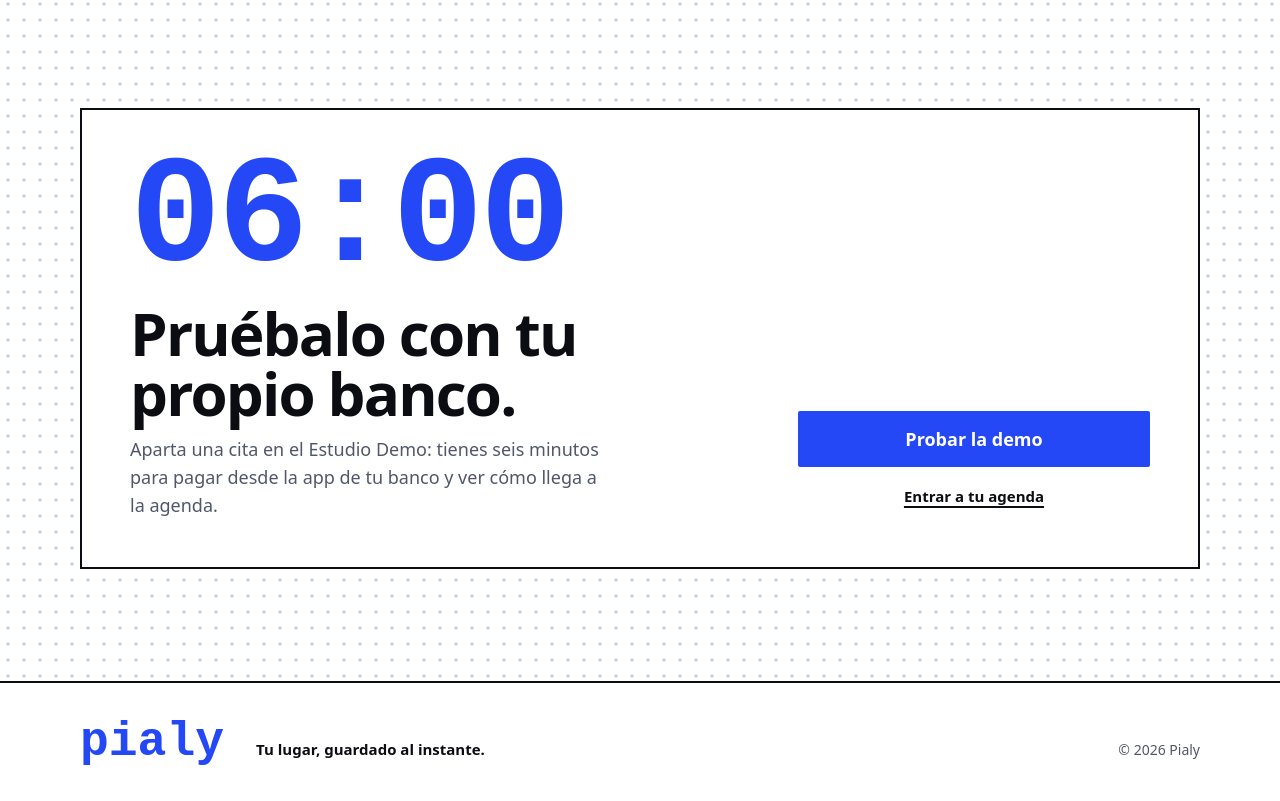
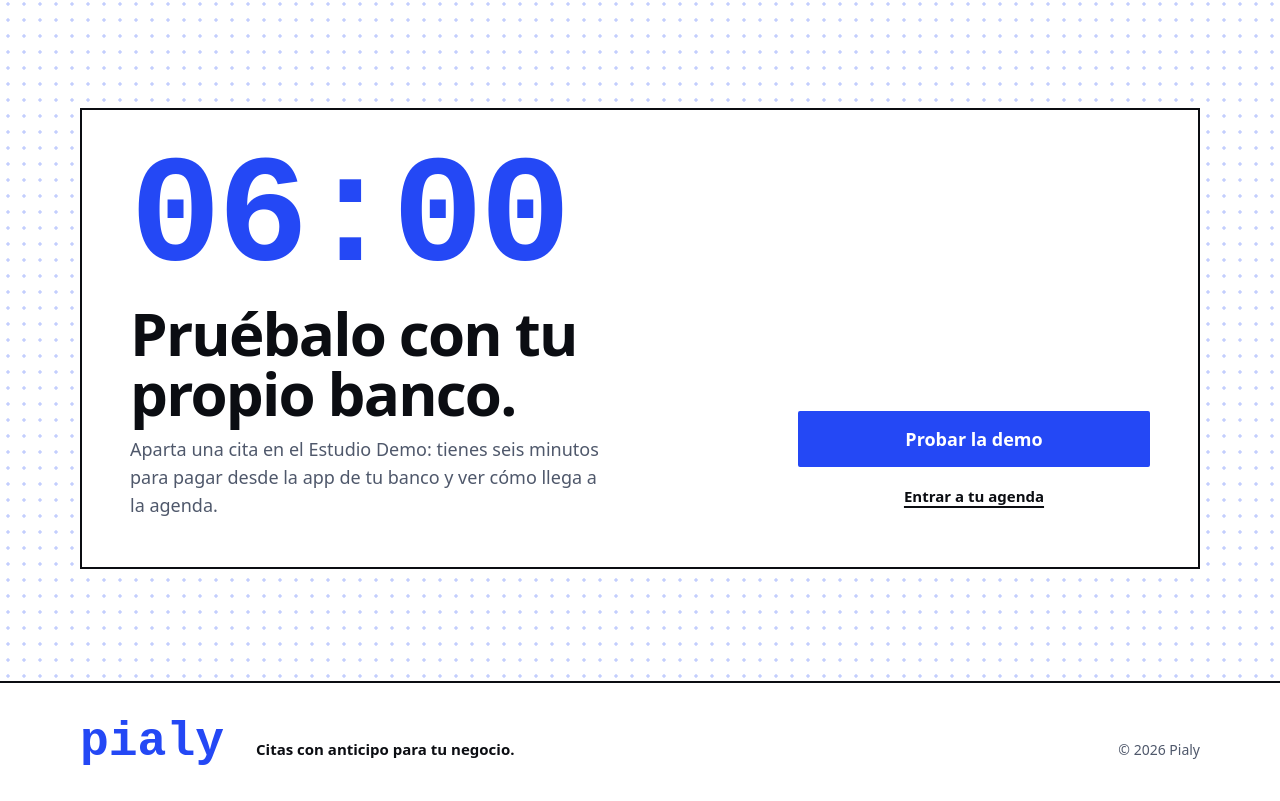
Before and after one commit to jovandyaz/pialy, a React (Vite) app in the folder apps/web/: page / in a window 1280 px wide. Shown: the part 3266-4067 px from the top of the page. Built offline with nearby package versions, Linux system fonts and the light colour scheme.

Commit message:
fix(web): use business tagline in landing footer

```diff
--- a/apps/web/src/routes/LandingPage.tsx
+++ b/apps/web/src/routes/LandingPage.tsx
@@ -651,7 +651,7 @@ function SiteFooter() {
         <Numeral size="sheet" tone="brand" className="text-[48px] leading-[0.8]">
           pialy
         </Numeral>
-        <p className="text-[15px] font-bold sm:flex-1">Tu lugar, guardado al instante.</p>
+        <p className="text-[15px] font-bold sm:flex-1">Citas con anticipo para tu negocio.</p>
         <p className="text-sm text-muted">© 2026 Pialy</p>
       </div>
     </footer>
```
